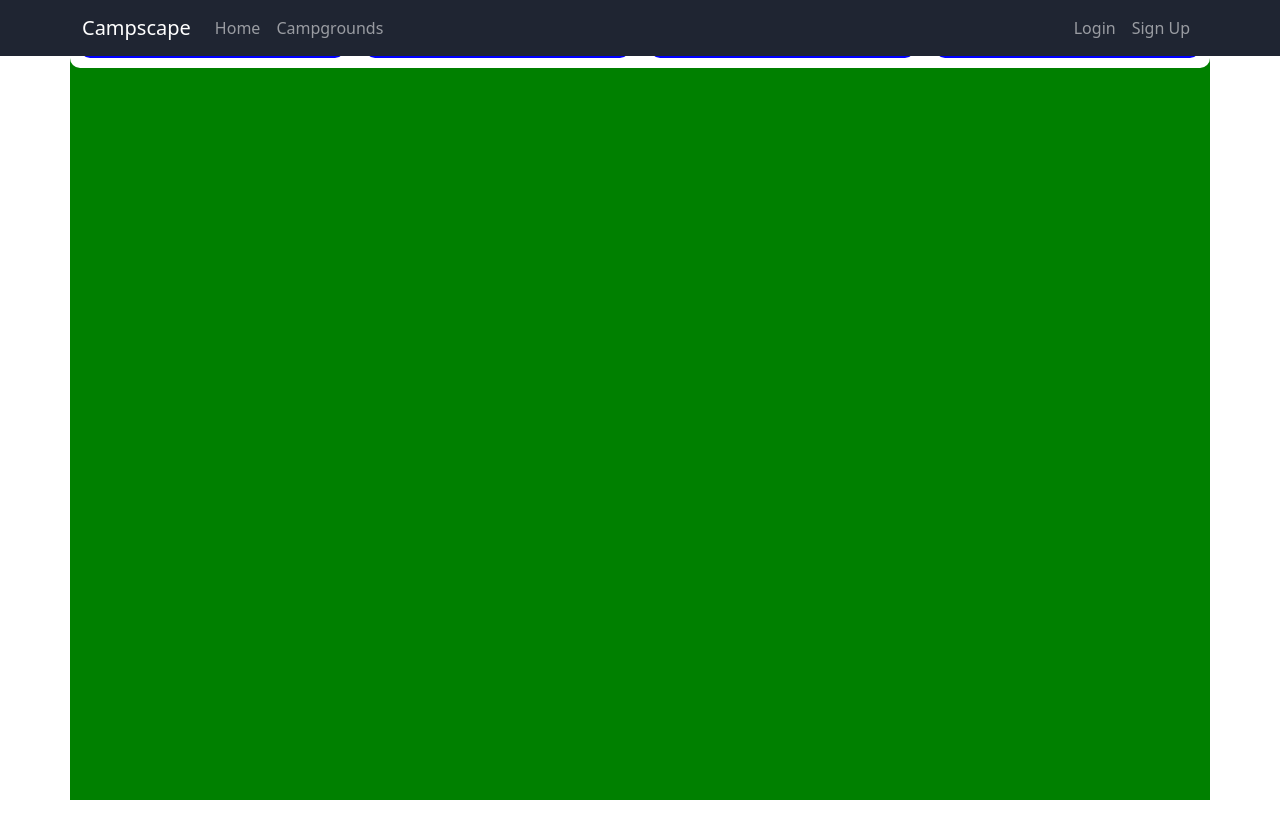
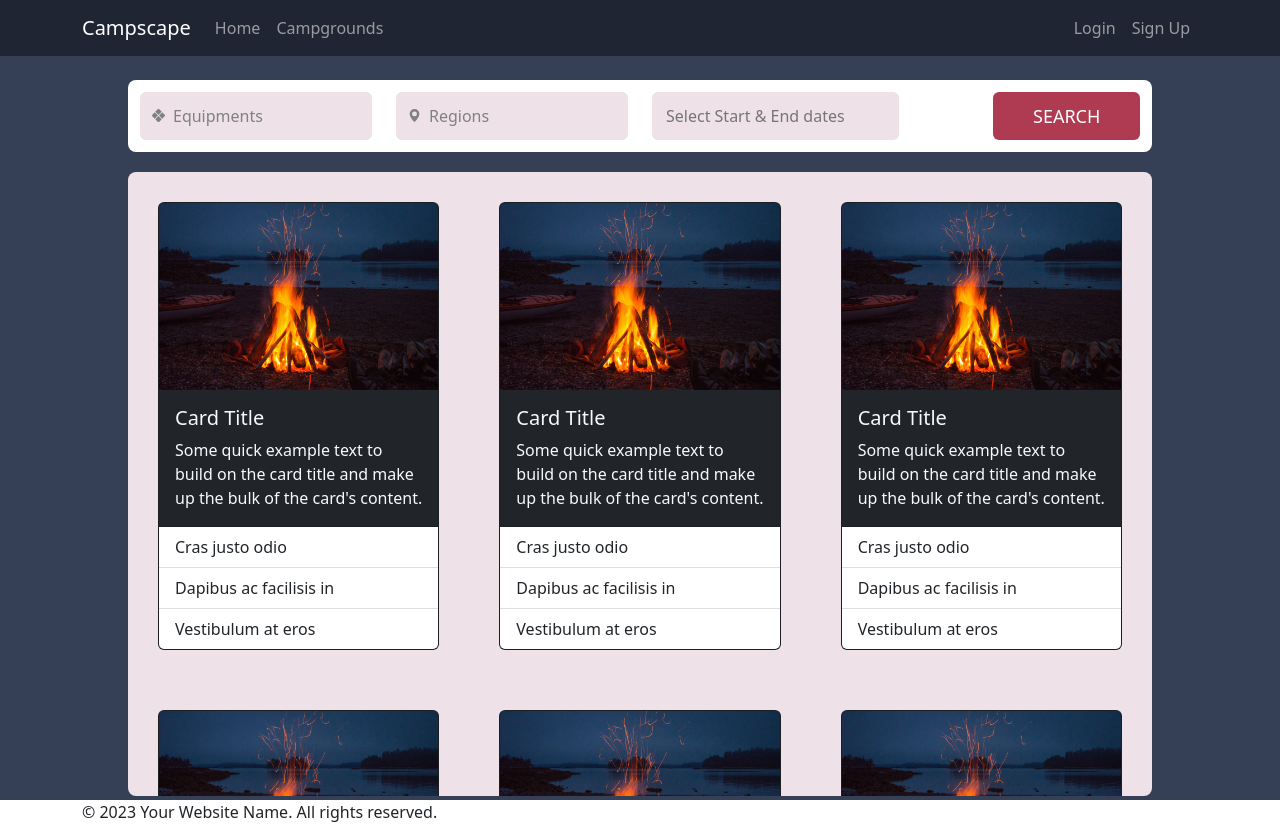
Before and after one commit to kachunone/campsite-booking-web-frontend, a React (Create React App) app: page /choosing in a window 1280 px wide. Before the commit the page ends 800 px from the top, so only its background shows below. Built offline with nearby package versions, Linux system fonts and the light colour scheme.

Commit message:
finished choosing page UI and added footer

```diff
--- a/src/App.tsx
+++ b/src/App.tsx
@@ -3,6 +3,7 @@ import Home from "./pages/Landing/landing";
 import Choosing from "./pages/Choosing/choosing";
 import Booking from "./pages/Booking/booking";
 import NavLinks from "./shared/components/NavLinks";
+import Footer from "./shared/components/Footer";
 import "bootstrap/dist/css/bootstrap.min.css";
 
 import "./App.css";
@@ -11,12 +12,14 @@ function App(): JSX.Element {
   return (
     <BrowserRouter>
       <NavLinks />
+
       <Routes>
         <Route path="/landing" element={<Home />}></Route>
         <Route path="/choosing" element={<Choosing />}></Route>
         <Route path="/booking" element={<Booking />}></Route>
         <Route path="*" element={<Navigate to="/landing" replace />} />
       </Routes>
+      <Footer />
     </BrowserRouter>
   );
 }
--- a/src/pages/Choosing/choosing.css
+++ b/src/pages/Choosing/choosing.css
@@ -1,11 +1,48 @@
-.choosing {
-    background: #153855;
+.choosing-page {
+
+    background: #354057;
     height: 100vh;
-    display: grid;
-    /* align-items: center; */
-    justify-content: center;
+    width: 100vw;
+    display: flex;
+    flex-direction: column;
+    align-items: center;
 }
 
-.choosing-search-bar-container {
-    margin-top: 10vh;
+.search-bar-container {
+    margin-top: 5rem;
 }
+
+.campsite-list-container {
+    background-color: #efe1e8;
+    border-radius: 8px;
+    display: grid;
+    justify-content: center;
+    align-items: center;
+    margin-top: 20px;
+    height: 78vh;
+    overflow-y: scroll;
+    width: 80vw;
+    /* margin-bottom: 20rem; */
+}
+
+/* width */
+::-webkit-scrollbar {
+    width: 10px;
+}
+
+/* Track */
+::-webkit-scrollbar-track {
+    background: #f1f1f1;
+    border-radius: 8px;
+}
+
+/* Handle */
+::-webkit-scrollbar-thumb {
+    background: #888;
+    border-radius: 8px;
+}
+
+/* Handle on hover */
+::-webkit-scrollbar-thumb:hover {
+    background: #555;
+}
--- a/src/pages/Choosing/choosing.tsx
+++ b/src/pages/Choosing/choosing.tsx
@@ -2,8 +2,9 @@ import React from "react";
 import { useLocation } from "react-router-dom";
 import "./choosing.css";
 import SearchBar from "../Landing/components/SearchBar";
-import Card from "./components/Card";
+import CampsiteList from "./components/CampsiteList";
 import { Col, Row, Container } from "react-bootstrap";
+import "./choosing.css";
 
 const DUMMY_CAMPSITE = {};
 
@@ -11,27 +12,15 @@ const Choosing: React.FC = () => {
   const location = useLocation();
 
   return (
-    <Container
-      style={{ backgroundColor: "green", height: "100vh", textAlign: "center" }}
-    >
-      <Row style={{ backgroundColor: "blue" }}>
-        <Col className="bg-dark ">1 of 3</Col>
-        <Col>1 of 3</Col>
-        <Col>1 of 3</Col>
-        <Col>1 of 3</Col>
-      </Row>
-      <Row style={{ backgroundColor: "white", borderRadius: 10 }}>
-        <Col style={{ backgroundColor: "blue", borderRadius: 10, margin: 10 }}>
-          3 of 3
-        </Col>
-        <Col style={{ backgroundColor: "blue", borderRadius: 10, margin: 10 }}>
-          3 of 3
-        </Col>
-        <Col style={{ backgroundColor: "blue", borderRadius: 10, margin: 10 }}>
-          3 of 3
-        </Col>
-        <Col style={{ backgroundColor: "blue", borderRadius: 10, margin: 10 }}>
-          3 of 3
+    <Container fluid>
+      <Row>
+        <Col className="choosing-page">
+          <div className="search-bar-container">
+            <SearchBar />
+          </div>
+          <div className="campsite-list-container">
+            <CampsiteList />
+          </div>
         </Col>
       </Row>
     </Container>
--- /dev/null
+++ b/src/pages/Choosing/components/CampsiteList.tsx
@@ -0,0 +1,32 @@
+import React from "react";
+import campfire from "../../../assets/images/landing-img/camping-fire.png";
+import "./CampsiteList.css";
+import { Col, Row, Card, ListGroup } from "react-bootstrap";
+
+const CampsiteList: React.FC = () => {
+  return (
+    <Row className="gx-0">
+      {Array.from({ length: 9 }).map((_, idx) => (
+        <Col xs={12} sm={12} md={6} lg={4}>
+          <Card style={{ margin: "30px" }} bg="dark" text="light">
+            <Card.Img variant="top" src={campfire} />
+            <Card.Body>
+              <Card.Title>Card Title</Card.Title>
+              <Card.Text>
+                Some quick example text to build on the card title and make up
+                the bulk of the card's content.
+              </Card.Text>
+            </Card.Body>
+            <ListGroup className="list-group-flush">
+              <ListGroup.Item>Cras justo odio</ListGroup.Item>
+              <ListGroup.Item>Dapibus ac facilisis in</ListGroup.Item>
+              <ListGroup.Item>Vestibulum at eros</ListGroup.Item>
+            </ListGroup>
+          </Card>
+        </Col>
+      ))}
+    </Row>
+  );
+};
+
+export default CampsiteList;
--- /dev/null
+++ b/src/shared/components/Footer.tsx
@@ -0,0 +1,18 @@
+import React from "react";
+import "./Footer.css"; // Import any CSS styles for the footer here
+
+const Footer: React.FC = () => {
+  return (
+    <footer className="footer">
+      <div className="container">
+        <div className="row">
+          <div className="col-md-12">
+            <p>&copy; 2023 Your Website Name. All rights reserved.</p>
+          </div>
+        </div>
+      </div>
+    </footer>
+  );
+};
+
+export default Footer;
```
Also changed, not shown: src/pages/Choosing/components/Card.css (deleted, +0 -15 lines), src/pages/Choosing/components/Card.tsx (deleted, +0 -25 lines), src/pages/Choosing/components/CampsiteList.css (added), src/shared/components/Footer.css (added).
